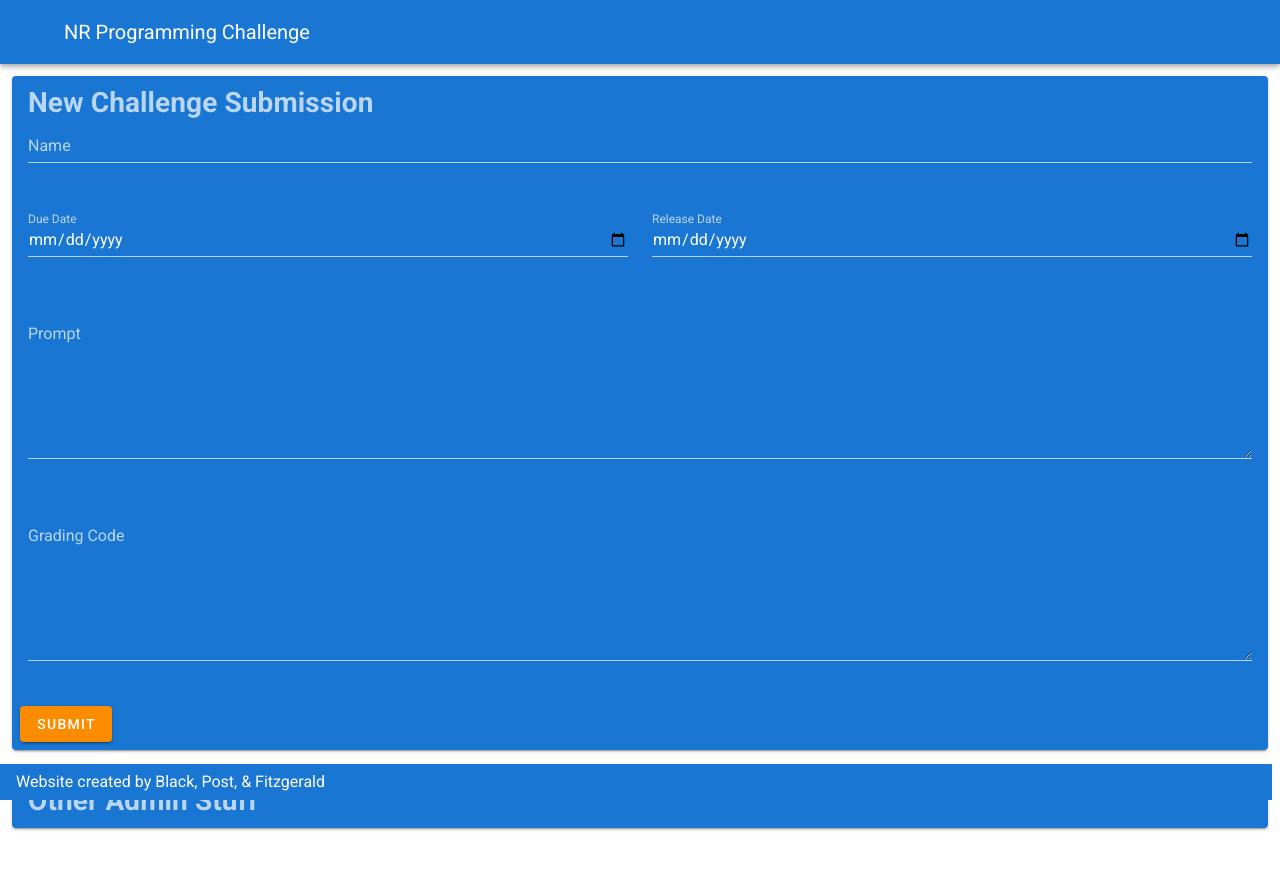
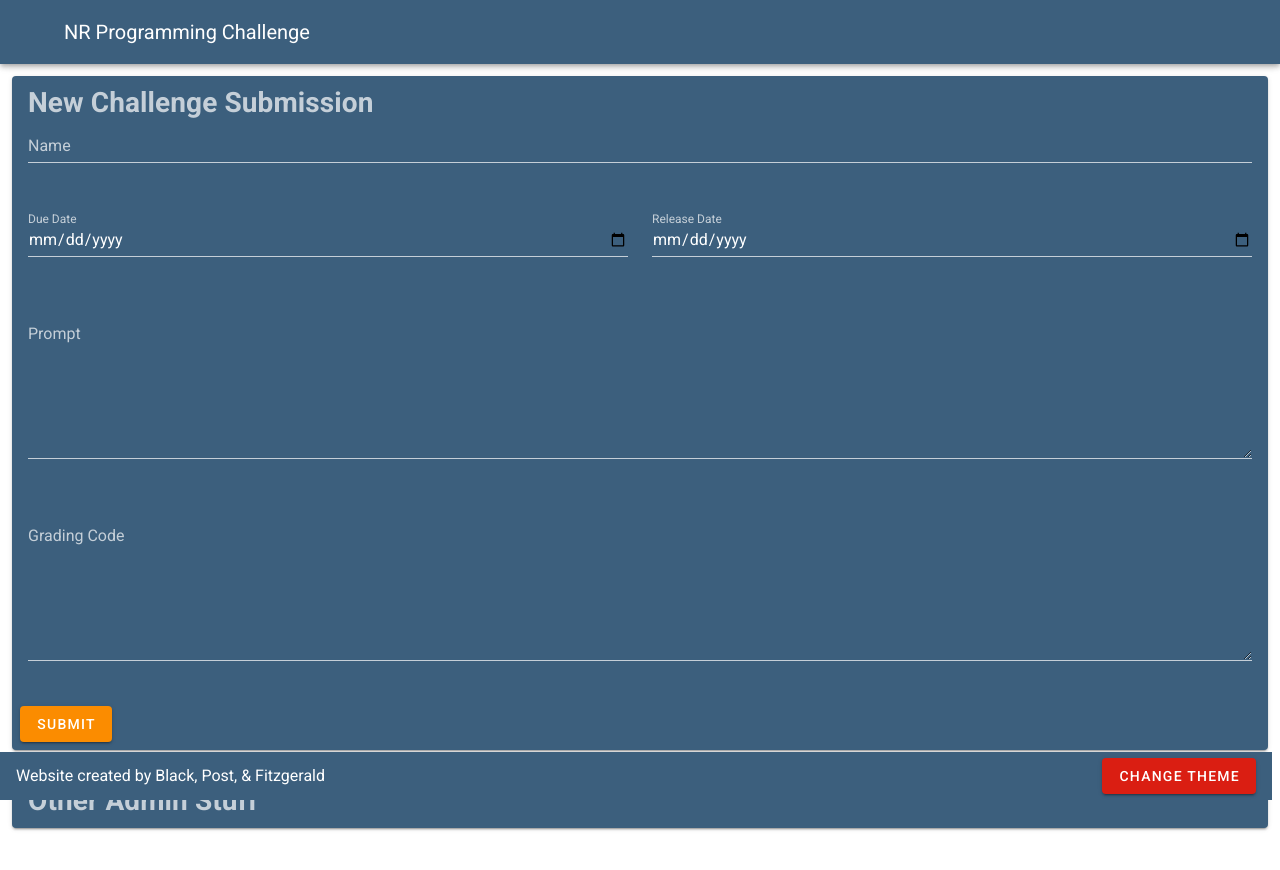
Before and after one commit to mickster77/programming-challenge-vue, a Vue app: page /admin in a window 1280 px wide. Shown: the top 870 px of the page. Built offline with nearby package versions, Linux system fonts and the light colour scheme; no server answers.

Commit message:
added color theme

```diff
--- a/src/App.vue
+++ b/src/App.vue
@@ -6,7 +6,11 @@
       <!-- <Sandbox /> -->
       <router-view></router-view>
     </v-content>
-    <v-footer class="mr-2" app color="primary" dark>Website created by Black, Post, & Fitzgerald</v-footer>
+    <v-footer class="mr-2" app color="primary" dark>
+      <span>Website created by Black, Post, & Fitzgerald</span>
+      <v-spacer></v-spacer>
+      <v-btn @click="changeTheme()" color="secondary">Change Theme</v-btn>
+    </v-footer>
   </v-app>
 </template>
 
@@ -24,6 +28,13 @@ export default {
     NavBar
     // HelloWorld,
     // Sandbox
+  },
+  methods: {
+    changeTheme() {
+      if (this.$vuetify.theme.dark == true) {
+        this.$vuetify.theme.dark = false;
+      } else this.$vuetify.theme.dark = true;
+    }
   }
 };
 </script>
--- a/src/components/NavBar.vue
+++ b/src/components/NavBar.vue
@@ -11,11 +11,11 @@
       />
       <v-toolbar-title>NR Programming Challenge</v-toolbar-title>
       <v-spacer></v-spacer>
-      <v-btn class="warning mx-2 hidden-md-and-down" v-if="user" @click="logout">signOut</v-btn>
+      <v-btn class="mx-2 hidden-md-and-down" color="secondary" v-if="user" @click="logout">signOut</v-btn>
 
       <v-menu bottom left>
         <template v-slot:activator="{ on }">
-          <v-btn icon color="yellow" v-on="on" class="hidden-lg-and-up">
+          <v-btn icon color="secondary" v-on="on" class="hidden-lg-and-up">
             <v-icon>mdi-dots-vertical</v-icon>
           </v-btn>
         </template>
--- a/src/components/subcomponents/Challenges.vue
+++ b/src/components/subcomponents/Challenges.vue
@@ -1,10 +1,11 @@
 <template>
   <div>
     <v-card
-      color="teal"
+      color="primary"
       class="mb-3"
       v-for="(challenge, index) in desendingChallenges"
       :key="index"
+      dark
     >
       <v-card-title>{{challenge.name}}</v-card-title>
       <v-card-text>
--- a/src/plugins/vuetify.js
+++ b/src/plugins/vuetify.js
@@ -1,9 +1,39 @@
 import Vue from 'vue';
 import Vuetify from 'vuetify/lib';
 // import '@mdi/font/css/materialdesignicons.css' // Ensure you are using css-loader
+import colors from 'vuetify/lib/util/colors'
 
 
 Vue.use(Vuetify);
 
 export default new Vuetify({
+
+    theme: {
+        // dark: true,
+        themes: {
+            light: {
+                primary: '#3C5F7D',
+                secondary: "DA1E12",
+                // accent: '#82B1FF',
+                // error: '#FF5252',
+                // info: '#2196F3',
+                // success: '#4CAF50',
+                // warning: colors.blue,
+
+
+            },
+            dark: {
+                primary: colors.blue.darken2,
+                // secondary: '#F0EF8D',
+
+                // accent: '#82B1FF',
+                // error: '#FF5252',
+                // info: '#2196F3',
+                // success: '#4CAF50',
+                // warning: colors.orange.darken3,
+            },
+        },
+    }
+
+
 });
```
